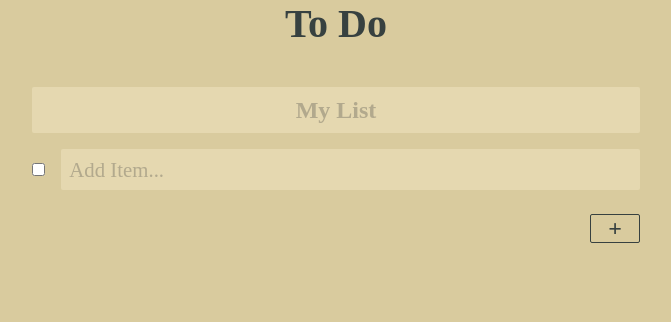
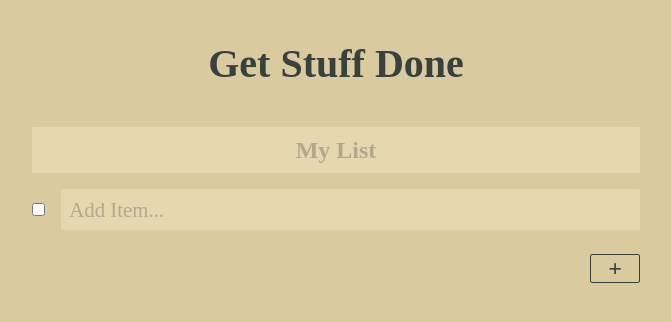
Before and after one commit to halverson/teenytiny_TodoList, a plain HTML site: page index.html in a window 1280 px wide. Shown: the whole page, without its empty margins (304-975 px from the left). Drawn offline with nearby package versions, Linux system fonts and the light colour scheme.

Commit message:
Change title

```diff
--- a/index.html
+++ b/index.html
@@ -5,7 +5,7 @@
     <head>
         <meta charset="utf-8">
         <meta http-equiv="X-UA-Compatible" content="IE=edge,chrome=1">
-        <title>Mr. Nygaard Gets Stuff Done</title>
+        <title>Get Stuff Done</title>
         <meta name="description" content="">
         <meta name="viewport" content="width=device-width">
         <link type="text/css" rel="stylesheet" href="normalize.css">
@@ -19,7 +19,7 @@
 
         <div class="wrapper">
 
-            <h1 class="pageTitle">To Do</h1>
+            <h1 class="pageTitle">Get Stuff Done</h1>
 
             <div class="listWrapper">
                 <input class="textInp titleInp" type="text" placeholder="My List">
--- a/style.css
+++ b/style.css
@@ -39,6 +39,7 @@ li {
 
 h1 {
     margin: 0;
+    margin-top: 1em;
     text-align: center;
     font-family: source-sans-pro;
     font-size: 2.5em;
```
